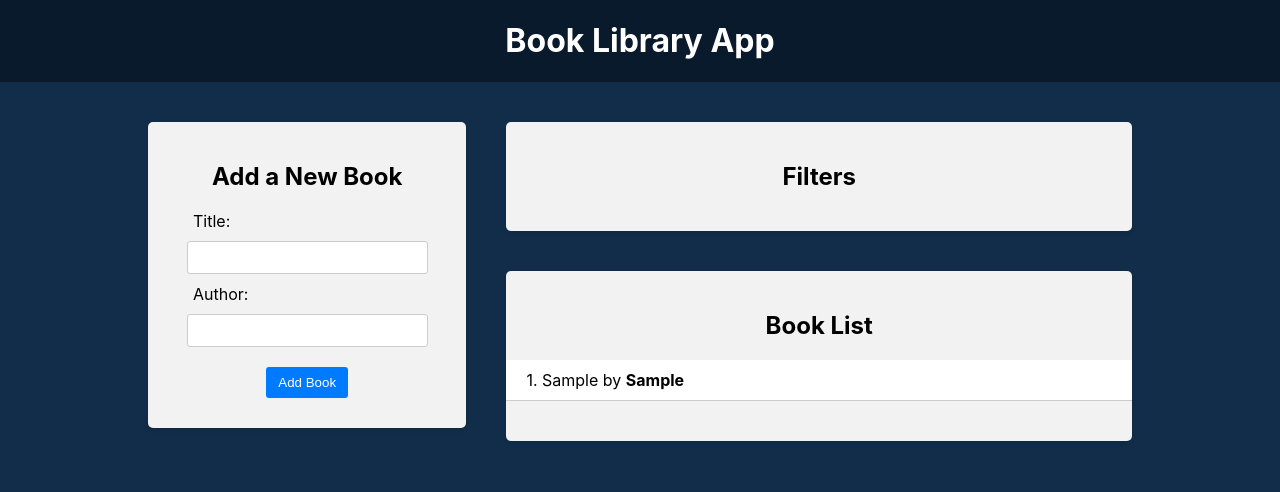
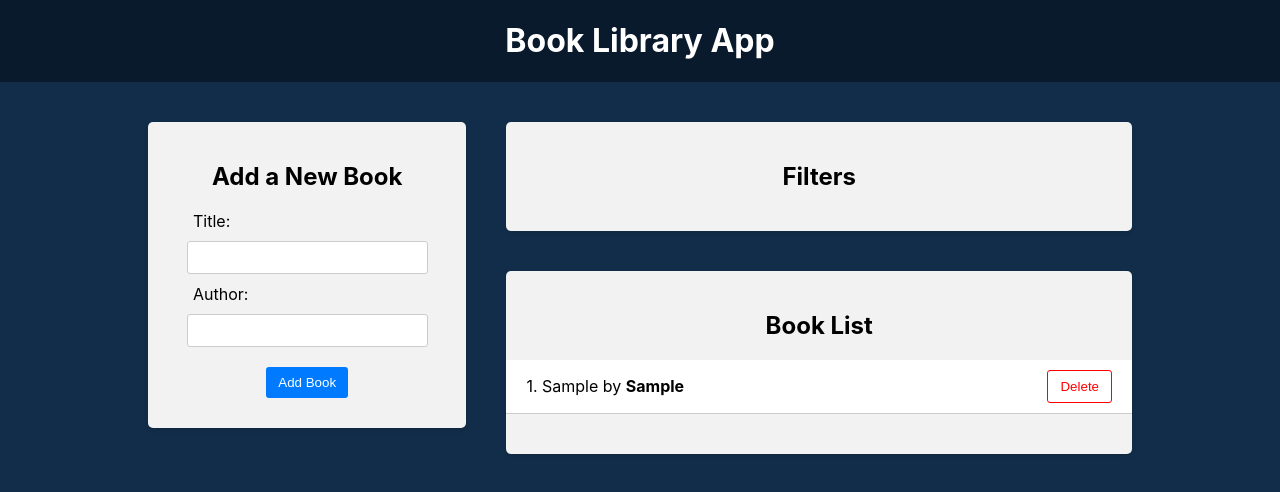
Before and after one commit to NortonFire007/React-course, a React (Create React App) app in the folder BookLibraryApp/frontend/: page / in a window 1280 px wide. Both pictures are taken after typing "Sample", "Sample" into the empty fields and a click on the button "Add Book". Shown: the top 492 px of the page. Built offline with nearby package versions, Linux system fonts and the light colour scheme.

Commit message:
Delete book by id

```diff
--- a/BookLibraryApp/frontend/src/components/BookList/BookList.jsx
+++ b/BookLibraryApp/frontend/src/components/BookList/BookList.jsx
@@ -1,8 +1,14 @@
-import { useSelector } from 'react-redux';
+import { useSelector, useDispatch } from 'react-redux';
+import { deleteBook } from '../../redux/books/actionCreators';
 import './BookList.css';
 
 const BookList = () => {
   const books = useSelector((state) => state.books);
+  const dispatch = useDispatch();
+
+  const handleDeleteBook = (id) => {
+    dispatch(deleteBook(id));
+  };
 
   return (
     <div className="app-block book-list">
@@ -16,6 +22,11 @@
               <div className="book-info">
                 {++ind}. {book.title} by <strong>{book.author}</strong>
               </div>
+              <div className="book-actions">
+                <button onClick={() => handleDeleteBook(book.id)}>
+                  Delete
+                </button>{' '}
+              </div>
             </li>
           ))}
         </ul>
--- a/BookLibraryApp/frontend/src/redux/books/actionCreators.js
+++ b/BookLibraryApp/frontend/src/redux/books/actionCreators.js
@@ -6,3 +6,10 @@
     payload: newBook,
   };
 };
+
+export const deleteBook = (id) => {
+  return {
+    type: actionTypes.DELETE_BOOK,
+    payload: id,
+  };
+};
--- a/BookLibraryApp/frontend/src/redux/books/actionTypes.js
+++ b/BookLibraryApp/frontend/src/redux/books/actionTypes.js
@@ -1 +1,2 @@
 export const ADD_BOOK = 'ADD_BOOK';
+export const DELETE_BOOK = 'DELETE_BOOK';
--- a/BookLibraryApp/frontend/src/redux/books/reducer.js
+++ b/BookLibraryApp/frontend/src/redux/books/reducer.js
@@ -6,6 +6,8 @@
   switch (action.type) {
     case actionTypes.ADD_BOOK:
       return [...state, action.payload];
+    case actionTypes.DELETE_BOOK:
+      return state.filter((book) => book.id !== action.payload);
 
     default:
       return state;
```
